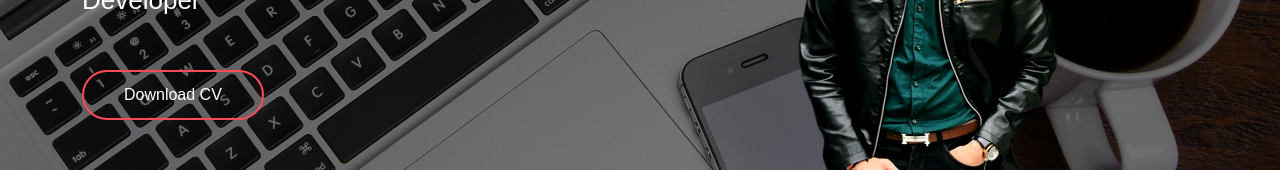
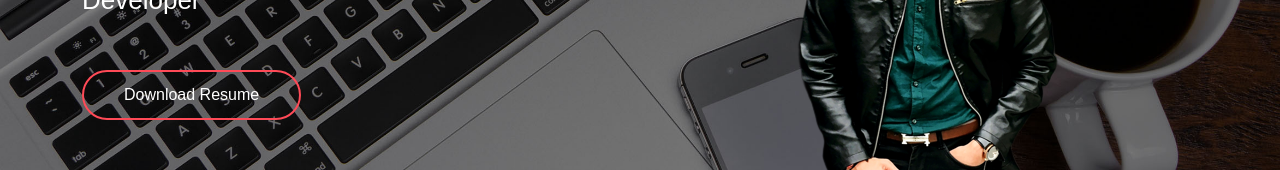
Before and after one commit to apatel6152/amit303.me, a React (Create React App) app: page / in a window 1280 px wide. Shown: the part 446-616 px from the top of the page. Built offline with nearby package versions, Linux system fonts and the light colour scheme; the HTML template or start-up script is replaced by a standard one.

Commit message:
add resume link

```diff
--- a/src/components/Banner/Banner.js
+++ b/src/components/Banner/Banner.js
@@ -47,8 +47,8 @@ const Banner = () => {
                 <h1>{intro.title}</h1>
                 <p>{intro.text}</p>
                 <div className="header__buttons">
-                  <a href="/" className="btn btn-outline">
-                    Download CV
+                  <a href="/resume.pdf" className="btn btn-outline" target="_blank">
+                    Download Resume
                   </a>
                 </div>
               </div>
```
Also changed, not shown: 1 other file (tests, documents, lock files or other folders).
